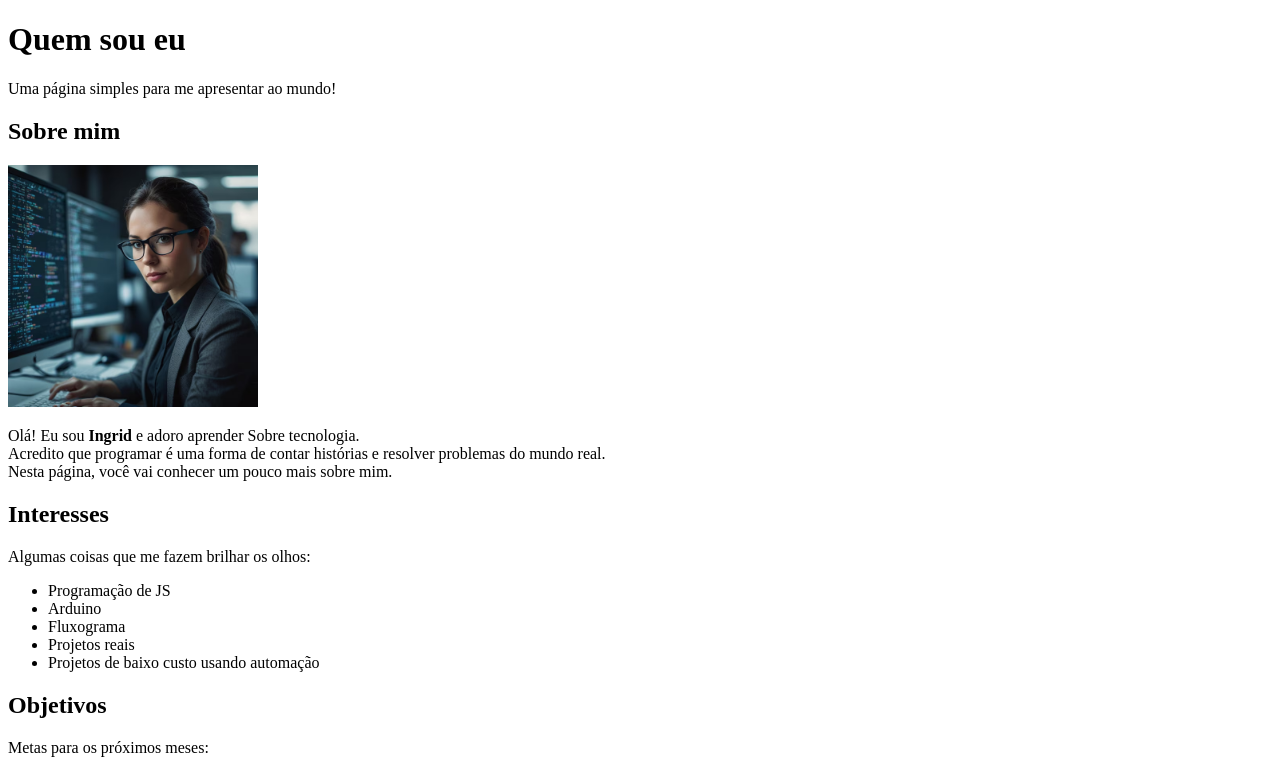
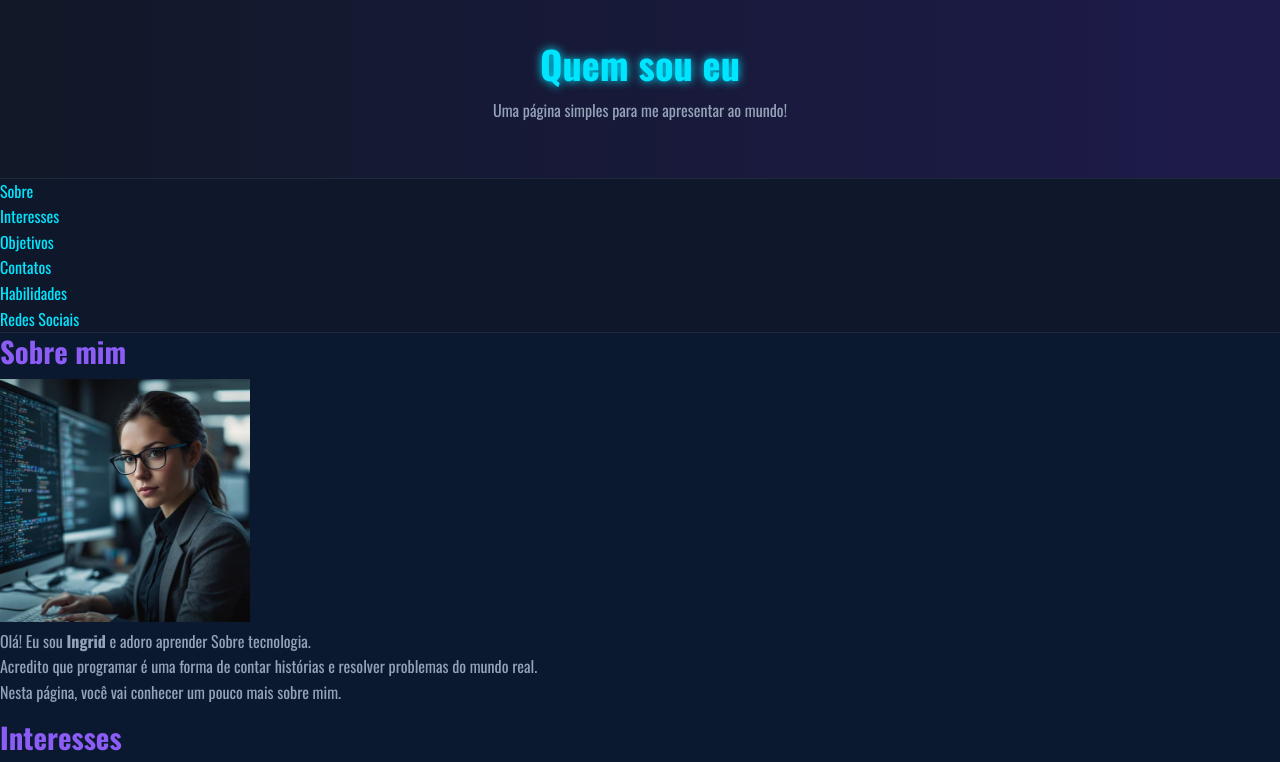
Before and after one commit to ProfaIngrid/sobre-mim-intro-html, a plain HTML site: page index.html in a window 1280 px wide. Shown: the top 762 px of the page. Drawn offline with nearby package versions, Linux system fonts and the light colour scheme.

Commit message:
alteração visual

```diff
--- a/index.html
+++ b/index.html
@@ -8,9 +8,12 @@
         <!-- aqui configuramos a escala (tipos de tela) em que o site vai ser
          exibido -->
         <meta name="viewport" content="width=device-width, initial-scale=1" />
+        <!-- Vincular/linkar o arquivo de css a nossa página -->
+        <link rel="stylesheet" href="style.css">
         <!-- titulo da pagina, exibido na guia do site -->
         <title>Quem sou eu</title>
     </head>
+
     <!-- a tag body é usada para trazer as informações que
     vão aparecer dentro do site -->
     <body>
@@ -23,10 +26,23 @@
             <!-- a tag <p></p> serve para criar um paragrafo dentro da pagina -->
             <p>Uma página simples para me apresentar ao mundo!</p>
         </header>
+
+        <!-- Navegação  -->
+        <nav>
+            <ul>
+                <li><a href="#sobre">Sobre</a></li>
+                <li><a href="#interesses">Interesses</a></li>
+                <li><a href="#objetivos">Objetivos</a></li>
+                <li><a href="#contatos">Contatos</a></li>
+                <li><a href="#habilidades">Habilidades</a></li>
+                <li><a href="#redes">Redes Sociais</a></li>
+            </ul>
+        </nav>
+
         <!-- corpo -->
         <main>
             <!-- as section's criam sessões, partição, dentro do site -->
-            <section>
+            <section id="sobre">
                 <h2>Sobre mim</h2>
                 <!-- a tag de img serve para adicionar imagens ao nosso site
                 ela vem com duas propriedades:
--- /dev/null
+++ b/style.css
@@ -0,0 +1,117 @@
+/*
+=============================================================================
+O CSS (Cascading Style Sheets) serve para definir o estilo visual do HTML.
+Ele trabalha com três partes principais:
+    -SELETOR: o que será estilizado (ex: body, h1, .classe, #id)
+    -PROPRIEDADE: o que será alterado (ex: color, font-size)
+    -VALOR: o novo estilo (ex: blue, 20px)
+=============================================================================
+*/
+
+@import url('https://fonts.googleapis.com/css2?family=Oswald:wght@200..700&display=swap');
+
+/*
+O seletor universal (*) aplica o estilo a TODOS os elementos da página.
+Aqui usamos para revomer as margens.
+*/
+
+* {
+    margin: 0;
+    padding: 0;
+}
+
+
+/*
+O Seletor body representa o corpo da página.
+As propriedades definem a aparencia geral do site
+*/
+
+body{
+    /*tipo de fonte do site*/
+    font-family: "Oswald", sans-serif;
+    /* cor de fundo */
+    background-color: #0a192f;
+    /* cor da fonte */
+    color: #e2e8f0;
+    /* altura das linhas */
+    line-height: 1.6;
+}
+
+/* Personalizar seleção do texto */
+::selection{
+    background-color: #00e5ff;
+    color: #000;
+}
+
+/*
+===========================================================================
+TITULOS, TEXTOS E LINKS
+===========================================================================
+*/
+
+/*
+Seletores de tags (h1, h2, h3) estilizam os títulos
+*/
+h1 {
+    /* espaçamento inferior*/
+    margin-bottom: 10px;
+    /* altura da linha */
+    line-height: 1.25;
+    /* tamanho da fonte */
+    font-size: 2.4rem;
+    /* cor da fonte */
+    color: #00e5ff;
+    /* brilho de sombra */
+    text-shadow: 0 0 10px #00e5ff;
+}
+
+h2 {
+    margin-bottom: 10px;
+    line-height: 1.25;
+    font-size: 1.8rem;
+    color: #8b5cf6;
+}
+
+p{
+    margin-bottom: 14px;
+    color: #94a3b8;
+}
+
+a {
+    color: #00e5ff;
+    /* decoração do meu texto --> o none tira o sublinhado */
+    text-decoration: none;
+    /* criar uma transição ao passar o mouse */
+    transition: color 0.2s;
+}
+
+/* O estado :hover é acionado quando o usuário passa o mouse */
+a:hover{
+    color: #02adf6;
+}
+
+/*
+================================================================================
+CABEÇALHO E MENU DE NAVEGAÇÃO
+================================================================================
+*/
+
+header{
+    /* o linear-gradient cria um efeito degradê, passamos o angulo
+    e depois as cores com a porcentagem que elas vão ocupar*/
+    background: linear-gradient(90deg, #111827 0%, #1e1b4b 100%);
+    /* espaçamento dentro do header */
+    padding: 40px 20px;
+    /* alinhamento do texto */
+    text-align: center;
+    /* cria uma sombra */
+    box-shadow: 0 4px 20px rgba(0, 0, 0, 0.4);
+}
+
+nav {
+    background-color: #0f172a;
+    /* bordar superior --> 1px (espessura), solid (o tipo de borda), cor*/
+    border-top: 1px solid #1e293b;
+    /* bordar inferior --> 1px (espessura), solid (o tipo de borda), cor*/
+    border-bottom: 1px solid #1e293b;
+}
```
